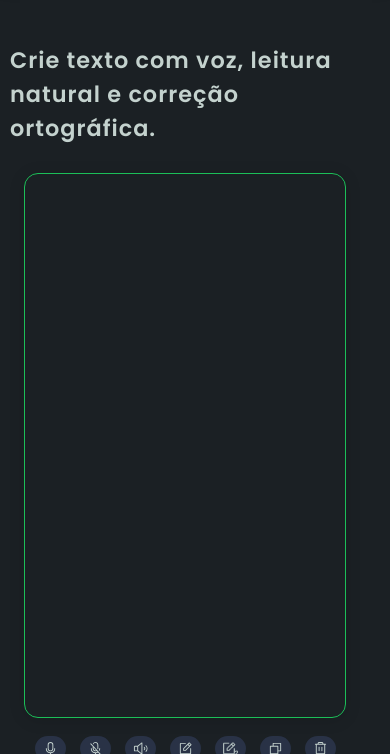
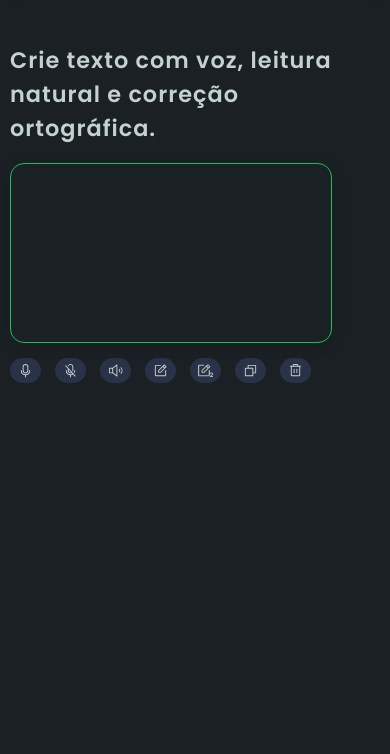
Before and after one commit to diego4500/voice_text, a website: page public/index.html in a window 390 px wide. Shown: the part 90-844 px from the top of the page. Drawn offline with Linux system fonts and the light colour scheme.

```diff
--- a/public/style/text.css
+++ b/public/style/text.css
@@ -228,7 +228,7 @@
 @media (max-width: 768px) {
     .container   { flex-direction: column; }
     .main_direita{display: none;}
-    .main_esquerda{width: 100%; display: flex;  align-items: center; justify-content: center; padding-left: 10px;}
+    .main_esquerda{width: 100%; display: block;   padding-left: 10px;}
     .main-content{width: 100%; display: flex;  align-items: center; justify-content: center;}
     .icon-btn{width: 15px;}
     .fixa,
@@ -251,8 +251,22 @@
                 transform  var(--transition),
                 box-shadow var(--transition);
 }
-#texto, input, textarea {
-  font-size: 20px !important;
+
+textarea {
+    width: 92%;
+    height: 20vh;
+    min-height: 180px;
+    padding: 18px;
+    background: var(--background);
+    border: 1.5px solid var(--green);
+    border-radius: var(--radius);
+    color: var(--text-gray);
+    font-size: 1.1rem;
+    resize: none;
+    outline: none;
+    box-shadow: 0 2px 16px rgba(0,0,0,.13);
+    transition: border-color var(--transition), box-shadow var(--transition);
 }
 
+
 }
```
